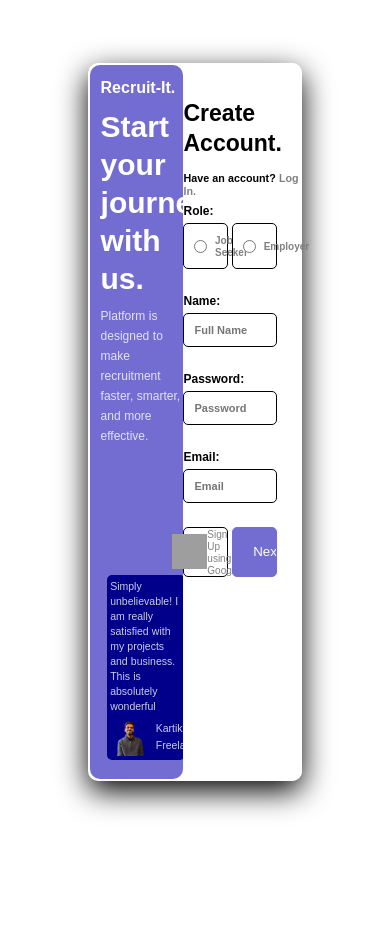
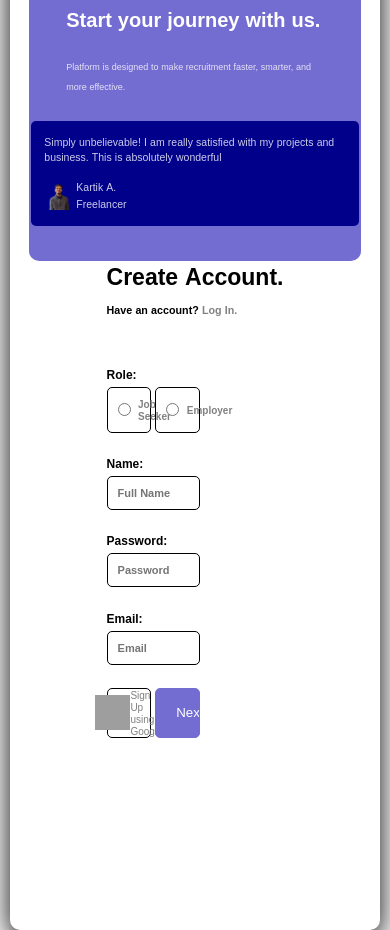
Before and after one commit to HansiG3/RecruitIt, a PHP site: page /src/controllers/signup.php in a window 390 px wide. Before the commit the page ends 815 px from the top, so only its background shows below. Run offline with PHP 8.4, Linux system fonts and the light colour scheme; the visitor is signed in with stand-in values (Sample User, id 1); grey boxes are pictures that could not be loaded.

Commit message:
media visible

```diff
--- a/public/css/first.css
+++ b/public/css/first.css
@@ -5,21 +5,22 @@
 }
 
 :root {
-    --white_color: white;
-    --blue_color: rgb(116, 109, 209);
-    --dark_blue_color: darkblue;
-    --black_color: black;
-    --gray_color: gray;
-    --red_color: red;
+    --white-color: #ffffff;
+    --blue-color: #746dd1;
+    --dark-blue-color: #00008b;
+    --black-color: #000000;
+    --gray-color: #808080;
+    --red-color: #ff0000;
 }
 
-.apply_flex_evenly {
+/* Flexbox Utilities */
+.apply-flex-evenly {
     display: flex;
     align-items: center;
     justify-content: space-evenly;
 }
 
-.apply_flex_between {
+.apply-flex-between {
     display: flex;
     align-items: center;
     justify-content: space-between;
@@ -34,20 +35,20 @@
 
 .container {
     display: flex;
+    flex-direction: row;
     width: 55vw;
     height: 85vh;
     border-radius: 10px;
-    background-color: var(--white_color);
-    box-shadow: 0px 10px 30px var(--black_color);
+    background-color: var(--white-color);
+    box-shadow: 0px 10px 30px var(--black-color);
 }
 
+/* Sidebar Styling */
 .one {
     width: 24vw;
-    margin-left: 1%;
-    margin-top: 1%;
-    margin-bottom: 1%;
-    background-color: var(--blue_color);
-    border: 2px solid var(--blue_color);
+    margin: 1%;
+    background-color: var(--blue-color);
+    border: 2px solid var(--blue-color);
     border-radius: 10px;
     display: grid;
     align-content: space-between;
@@ -56,27 +57,28 @@
 
 .one h4 {
     margin: 8%;
-    color: var(--white_color);
+    color: var(--white-color);
 }
 
 .text-content h1 {
-    color: var(--white_color);
+    color: var(--white-color);
     margin: 8%;
     font-size: 30px;
 }
 
 .one p {
-    color: var(--white_color);
+    color: var(--white-color);
     font-size: 12px;
     margin: 8%;
     line-height: 20px;
     opacity: 0.8;
 }
 
+/* Slideshow Section */
 .slideshow {
     width: 20vw;
     height: 22vh;
-    background-color: var(--dark_blue_color);
+    background-color: var(--dark-blue-color);
     margin-bottom: 15%;
     border-radius: 5px;
 }
@@ -99,14 +101,15 @@
     border-radius: 5px;
 }
 
-.name_work {
+.name-work {
     margin-left: 5%;
 }
 
+/* Main Content Styling */
 .two {
     width: 31vw;
     border-radius: 10px;
-    background-color: var(--white_color);
+    background-color: var(--white-color);
     display: grid;
     align-content: center;
     justify-content: center;
@@ -117,7 +120,7 @@
 }
 
 .heading h1 {
-    color: var(--black_color);
+    color: var(--black-color);
     font-size: 23px;
     margin-bottom: -4%;
 }
@@ -126,3 +129,75 @@
     height: 65vh;
     font-weight: bold;
 }
+
+/* Responsive Design */
+@media (max-width: 650px) {
+    .container {
+        width: 90vw;
+        height: auto;
+        flex-direction: column;
+        padding: 5%;
+    }
+
+    .one, .two {
+        width: 100%;
+        margin: 0;
+    }
+
+    .slideshow {
+        width: 100%;
+        height: auto;
+        margin-bottom: 10%;
+    }
+
+    .text-content h1 {
+        font-size: 24px;
+    }
+
+    .one p {
+        font-size: 10px;
+    }
+}
+
+@media (max-width: 480px) {
+    .container {
+        width: 95vw;
+    }
+
+    .text-content h1 {
+        font-size: 20px;
+    }
+
+    .one p {
+        font-size: 9px;
+    }
+
+    .profile {
+        width: 30px;
+        height: 30px;
+    }
+
+    .slideshow {
+        width: 100%;
+    }
+}
+
+@media (max-width: 320px) {
+    .text-content h1 {
+        font-size: 18px;
+    }
+
+    .one p {
+        font-size: 8px;
+        margin: 5%;
+    }
+
+    .profile {
+        width: 25px;
+        height: 25px;
+    }
+
+    .slideshow {
+        width: 100%;
+    }
+}
```
